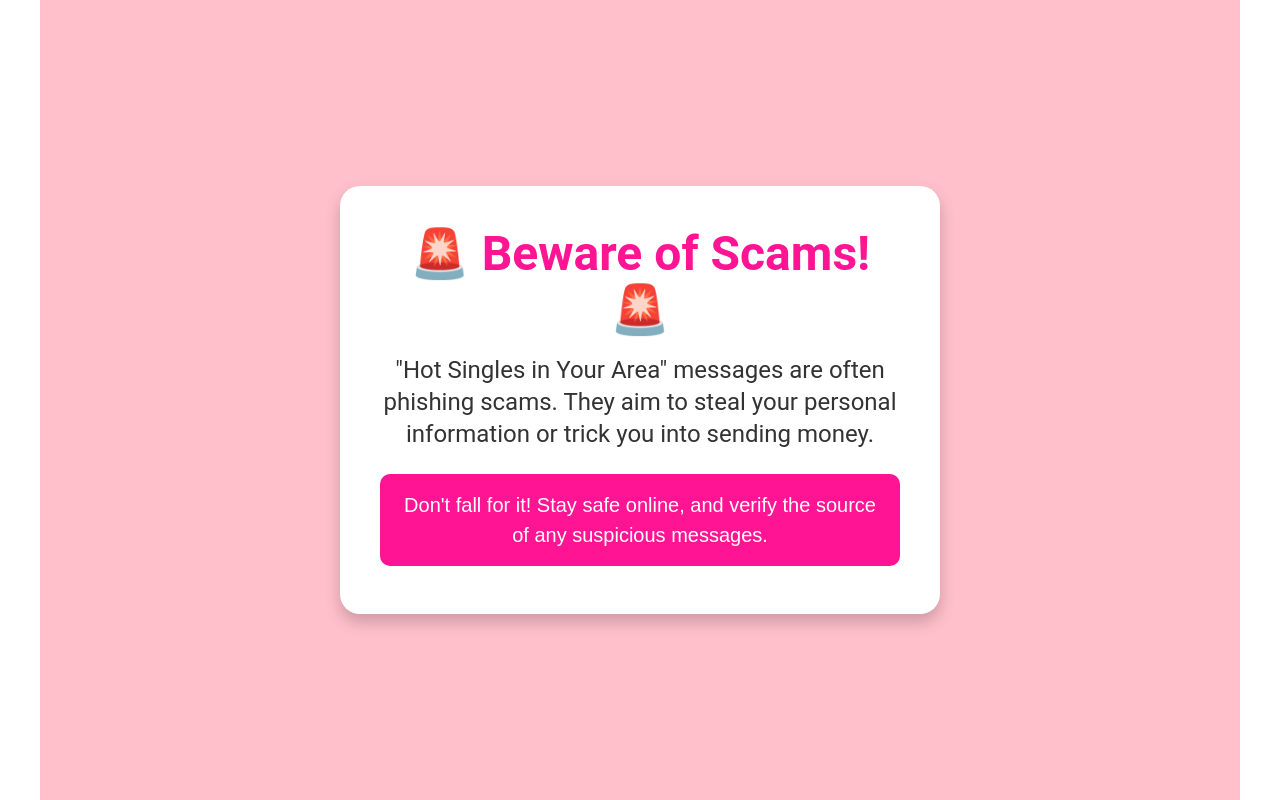
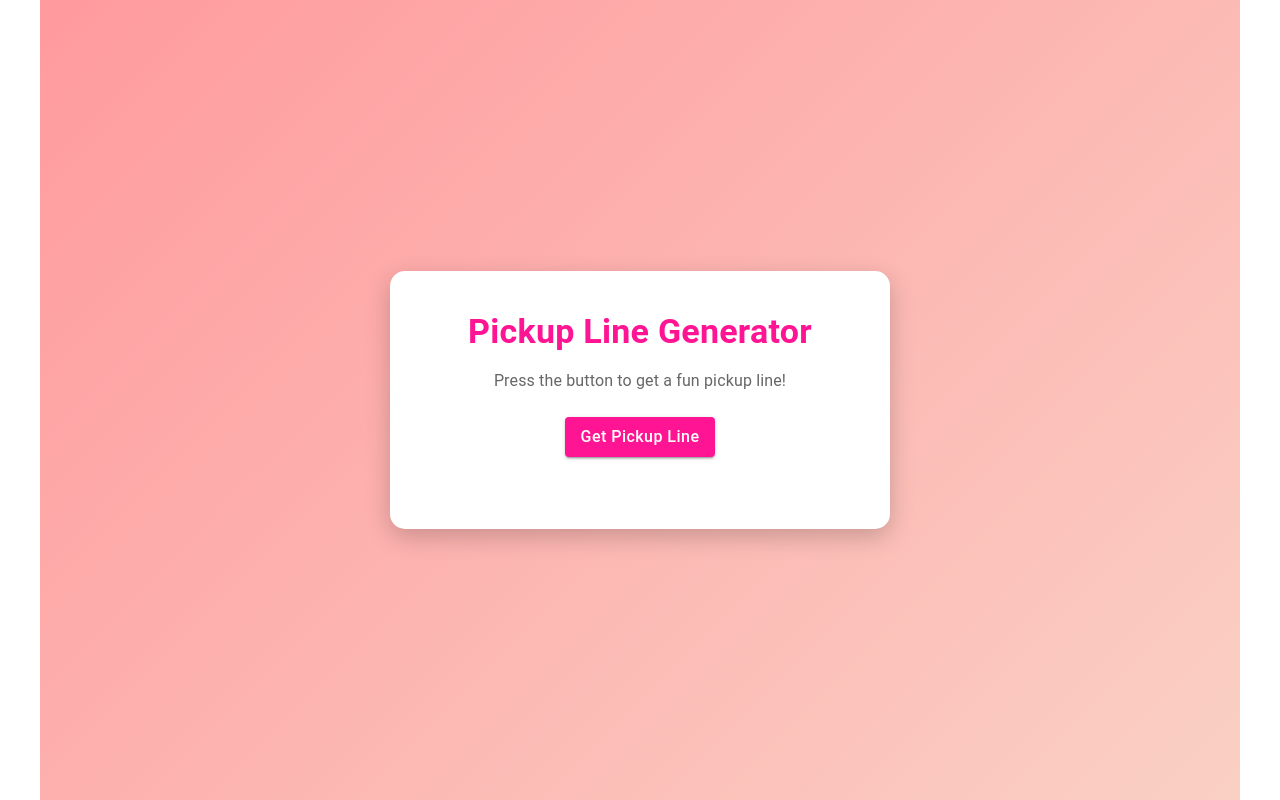
Before and after one commit to Yawnic3/hack_1, a Next.js app in the folder swamphacks_1/: page /hotsingles in a window 1280 px wide. Built offline with nearby package versions, Linux system fonts and the light colour scheme.

Commit message:
Update page.tsx

```diff
--- a/swamphacks_1/app/hotsingles/page.tsx
+++ b/swamphacks_1/app/hotsingles/page.tsx
@@ -1,8 +1,26 @@
-"use client"; // Ensure this is at the top for Next.js to enable client-side rendering
+import React, { useState } from "react";
+import axios from "axios";
+import { Container, Typography, Button, Card, CardContent } from "@mui/material";
 
-import { Container, Box, Typography, Card, CardContent } from "@mui/material";
+export default function PickUpLineGenerator() {
+  const [pickupLine, setPickupLine] = useState("");
+  const [loading, setLoading] = useState(false);
+  const [error, setError] = useState("");
 
-export default function AwarenessPage() {
+  const fetchPickupLine = async () => {
+    setLoading(true);
+    setError("");
+    try {
+      const response = await axios.post("http://localhost:5000/api/get-pickup-line");
+      setPickupLine(response.data.pickupLine); // Set the fetched pickup line to state
+    } catch (error) {
+      setError("Error fetching pickup line. Please try again.");
+      console.error("Error fetching pickup line:", error);
+    } finally {
+      setLoading(false); // Set loading to false after the request is done
+    }
+  };
+
   return (
     <Container
       sx={{
@@ -10,55 +28,85 @@ export default function AwarenessPage() {
         display: "flex",
         alignItems: "center",
         justifyContent: "center",
-                backgroundColor: "#ffc0cb", // Soft pink background
-                padding: "16px", // Stable padding value
+        background: "linear-gradient(135deg, #ff9a9e, #fad0c4)",
+        padding: 3,
       }}
     >
       <Card
         sx={{
-                    maxWidth: "600px", // Ensures consistent layout
+          maxWidth: 500,
+          width: "100%",
           textAlign: "center",
-                    borderRadius: "20px",
-                    boxShadow: "0 8px 16px rgba(0, 0, 0, 0.2)",
-                    backgroundColor: "#ffffff",
-                    padding: "24px", // Ensures padding stays consistent
+          borderRadius: "15px",
+          boxShadow: "0 8px 24px rgba(0, 0, 0, 0.2)",
+          backgroundColor: "#fff",
+          padding: 3,
         }}
       >
         <CardContent>
           <Typography
-                        variant="h3"
-                        component="h1" // Ensure semantic tag consistency
+            variant="h4"
             sx={{
+              fontWeight: "bold",
+              marginBottom: 2,
               color: "#ff1493",
-                            fontWeight: "bold",
-                            marginBottom: "16px",
             }}
           >
-                        🚨 Beware of Scams! 🚨
+            Pickup Line Generator
           </Typography>
           <Typography
-                        variant="h5"
-                        component="p" // Proper semantics
+            variant="body1"
+            sx={{
+              marginBottom: 3,
+              color: "#666",
+            }}
+          >
+            Press the button to get a fun pickup line!
+          </Typography>
+
+          {/* Button to trigger the API call */}
+          <Button
+            variant="contained"
+            color="primary"
+            onClick={fetchPickupLine}
+            disabled={loading}
+            sx={{
+              textTransform: "none",
+              fontSize: "16px",
+              backgroundColor: "#ff1493",
+              "&:hover": {
+                backgroundColor: "#ff69b4",
+              },
+              marginBottom: 3,
+            }}
+          >
+            {loading ? "Loading..." : "Get Pickup Line"}
+          </Button>
+
+          {/* Display the pickup line or error message */}
+          {pickupLine && (
+            <Typography
+              variant="h6"
+              align="center"
               sx={{
                 color: "#333",
-                            marginBottom: "24px",
+                fontStyle: "italic",
+                padding: 2,
+                backgroundColor: "#f8f8f8",
+                borderRadius: "10px",
+                boxShadow: "0 2px 8px rgba(0, 0, 0, 0.1)",
               }}
             >
-                        "Hot Singles in Your Area" messages are often phishing scams.
-                        They aim to steal your personal information or trick you into sending money.
+              `&quot;`{pickupLine}`&quot;`
             </Typography>
-                    <Box
-                        sx={{
-                            backgroundColor: "#ff1493",
-                            color: "#fff",
-                            padding: "16px",
-                            borderRadius: "10px",
-                            fontSize: "20px",
-                            fontWeight: "500",
-                        }}
-                    >
-                        Don't fall for it! Stay safe online, and verify the source of any suspicious messages.
-                    </Box>
+          )}
+
+          {/* Show error message if any */}
+          {error && (
+            <Typography variant="body1" color="error" align="center" sx={{ marginTop: 2 }}>
+              {error}
+            </Typography>
+          )}
         </CardContent>
       </Card>
     </Container>
```
Lines whose indentation alone changed are shown as unchanged.
